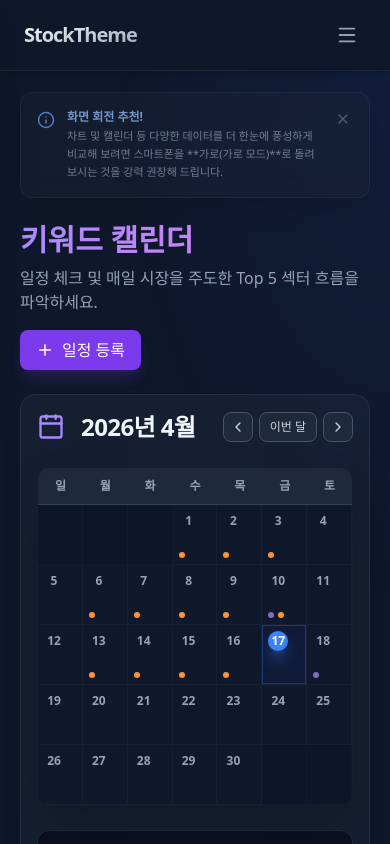
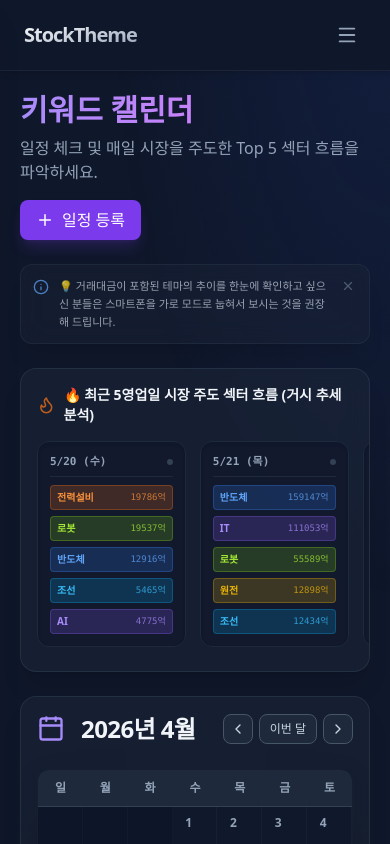
Before and after one commit to rebuilderj-ops/stock-shading, a React (Vite) app: page /calendar in a window 390 px wide. Built offline with nearby package versions, Linux system fonts and the light colour scheme.

Commit message:
feat: 주식 대시보드 영업일 아코디언 도입, 5일 강세 테마 거시 추세 뷰 추가, 가로보기 배너 타겟팅 및 뉘앙스 순화 완료

```diff
--- a/src/components/Layout.jsx
+++ b/src/components/Layout.jsx
@@ -9,8 +9,6 @@ const Layout = () => {
   const [isSettingsOpen, setIsSettingsOpen] = useState(false);
   // 테마 상태 (dark 또는 light)
   const [theme, setTheme] = useState(localStorage.getItem('theme') || 'dark');
-  // 가로보기 추천 배너 닫힘 상태
-  const [isBannerClosed, setIsBannerClosed] = useState(false);
 
   // 테마 변경 효과 적용
   useEffect(() => {
@@ -117,26 +115,6 @@ const Layout = () => {
         <div className="absolute inset-0 bg-[radial-gradient(ellipse_at_top_right,_var(--tw-gradient-stops))] from-blue-900/20 via-[#0F172A]/0 to-[#0F172A]/0 pointer-events-none"></div>
 
         <div className="p-5 md:p-10 relative z-10 max-w-7xl mx-auto space-y-6">
-
-          {/* [모바일 가로 회전 추천 배너] 모바일 화면(md 미만)에서 가로보기 조언 알림 */}
-          {!isBannerClosed && (
-            <div className="md:hidden glass-panel border border-blue-500/30 rounded-xl p-4 bg-blue-900/10 flex items-start gap-3 shadow-lg animate-pulse">
-              <Info className="text-blue-400 flex-shrink-0 mt-0.5" size={18} />
-              <div className="flex-1">
-                <h4 className="text-xs font-bold text-blue-300">화면 회전 추천!</h4>
-                <p className="text-[11px] text-slate-400 leading-relaxed mt-0.5">
-                  차트 및 캘린더 등 다양한 데이터를 더 한눈에 풍성하게 비교해 보려면 스마트폰을 **가로(가로 모드)**로 돌려 보시는 것을 강력 권장해 드립니다.
-                </p>
-              </div>
-              <button
-                onClick={() => setIsBannerClosed(true)}
-                className="text-slate-500 hover:text-slate-200 cursor-pointer p-0.5"
-              >
-                <X size={16} />
-              </button>
-            </div>
-          )}
-
           <Outlet />
         </div>
       </main>
--- a/src/pages/KeywordCalendar.jsx
+++ b/src/pages/KeywordCalendar.jsx
@@ -1,5 +1,5 @@
-import React, { useState } from 'react';
-import { ChevronLeft, ChevronRight, Calendar as CalendarIcon, Tag, Plus, X, Flame } from 'lucide-react';
+import React, { useState, useMemo } from 'react';
+import { ChevronLeft, ChevronRight, Calendar as CalendarIcon, Tag, Plus, X, Flame, Info } from 'lucide-react';
 import { INITIAL_KEYWORDS, INITIAL_SCHEDULES, INITIAL_DAILY_RECORDS } from '../lib/mockData';
 
 // Tailwind CSS purged class helper
@@ -24,8 +24,19 @@ const KeywordCalendar = () => {
   const [currentDate, setCurrentDate] = useState(new Date());
   const [schedules, setSchedules] = useState(INITIAL_SCHEDULES);
 
+  // 모바일 화면 가로보기 권장 뱃지 상태
+  const [isBannerClosed, setIsBannerClosed] = useState(false);
+
   // 터치 및 클릭 반응형 상세 판넬을 위한 선택된 날짜 상태입니다. 기본값은 오늘 날짜입니다.
   const [selectedDate, setSelectedDate] = useState(new Date().toISOString().split('T')[0]);
+
+  // [신규] 최근 5영업일 동안의 날짜들을 가동하여 5일간 자금 쏠림의 거시적 이동 트렌드를 추출합니다.
+  const last5Dates = useMemo(() => {
+    const dates = [...new Set(INITIAL_DAILY_RECORDS.map(r => r.date))];
+    dates.sort((a, b) => new Date(b) - new Date(a));
+    // 최근 5개 영업일만 오름차순(시간 흐름 순: 월 -> 화 -> 수 -> 목 -> 금)으로 역순 슬라이싱 정렬합니다.
+    return dates.slice(0, 5).reverse();
+  }, []);
 
   // Modal State
   const [isModalOpen, setIsModalOpen] = useState(false);
@@ -182,6 +193,69 @@ const KeywordCalendar = () => {
           <Plus size={18} /> 일정 등록
         </button>
       </header>
+
+      {/* 모바일 가로보기 순화 권장 배너 */}
+      {!isBannerClosed && (
+        <div className="md:hidden glass-panel border border-blue-500/20 rounded-xl p-3 bg-blue-900/10 flex items-start gap-2.5 shadow animate-pulse">
+          <Info className="text-blue-400 flex-shrink-0 mt-0.5" size={16} />
+          <div className="flex-1">
+            <p className="text-[11px] text-slate-300 leading-relaxed font-medium">
+              💡 거래대금이 포함된 테마의 추이를 한눈에 확인하고 싶으신 분들은 스마트폰을 가로 모드로 눕혀서 보시는 것을 권장해 드립니다.
+            </p>
+          </div>
+          <button
+            onClick={() => setIsBannerClosed(true)}
+            className="text-slate-500 hover:text-slate-200 cursor-pointer p-0.5"
+          >
+            <X size={14} />
+          </button>
+        </div>
+      )}
+
+      {/* [신규] 최근 5영업일 동안의 자금 대이동 트렌드 한눈에 보기 트래커 */}
+      <section className="glass-panel border border-slate-700/80 rounded-2xl p-4 md:p-6 space-y-4">
+        <div className="flex items-center gap-2">
+          <Flame className="text-orange-500 animate-pulse" size={20} />
+          <h2 className="text-sm md:text-base font-bold text-slate-100">
+            🔥 최근 5영업일 시장 주도 섹터 흐름 (거시 추세 분석)
+          </h2>
+        </div>
+
+        <div className="overflow-x-auto pb-2 -mx-4 px-4 md:mx-0 md:px-0 custom-scrollbar">
+          <div className="flex gap-3.5 min-w-[800px] md:min-w-0 md:grid md:grid-cols-5">
+            {last5Dates.map(dateStr => {
+              const top5 = getTop5SectorsForDate(dateStr);
+              const dateObj = new Date(dateStr);
+              const formattedDate = `${dateObj.getMonth() + 1}/${dateObj.getDate()} (${['일','월','화','수','목','금','토'][dateObj.getDay()]})`;
+
+              return (
+                <div
+                  key={dateStr}
+                  className={`flex-1 min-w-[145px] md:min-w-0 bg-slate-900/60 border rounded-xl p-3 flex flex-col gap-2 hover:border-slate-600 transition-colors shadow-inner
+                    ${selectedDate === dateStr ? 'border-violet-500/50 bg-slate-900/90' : 'border-slate-800'}`}
+                >
+                  <div className="border-b border-slate-800 pb-1.5 flex justify-between items-center">
+                    <span className="text-[11px] font-black text-slate-400 font-mono">{formattedDate}</span>
+                    <span className={`w-1.5 h-1.5 rounded-full ${selectedDate === dateStr ? 'bg-violet-400 animate-ping' : 'bg-slate-700'}`}></span>
+                  </div>
+
+                  <div className="flex flex-col gap-1.5">
+                    {top5.map((sector) => (
+                      <div key={sector.rank} className={`flex items-center justify-between text-[10px] border rounded px-1.5 py-1 font-bold ${sector.colorClass}`} title={`거래대금 ${sector.vol.toLocaleString()}억`}>
+                        <span className="truncate flex-1 max-w-[80px]">{sector.name}</span>
+                        <span className="opacity-75 font-mono text-[9px] font-normal">{sector.vol}억</span>
+                      </div>
+                    ))}
+                    {top5.length === 0 && (
+                      <span className="text-[10px] text-slate-600 italic py-4 text-center">휴일 또는 데이터 없음</span>
+                    )}
+                  </div>
+                </div>
+              );
+            })}
+          </div>
+        </div>
+      </section>
 
       <div className="glass-panel p-4 md:p-6 rounded-2xl relative overflow-hidden border border-slate-700">
         {/* Calendar Header */}
--- a/src/pages/KeywordEncyclopedia.jsx
+++ b/src/pages/KeywordEncyclopedia.jsx
@@ -1,11 +1,14 @@
 import React, { useState } from 'react';
-import { Search, Plus, Trash2, Edit, Tag, X, TrendingUp } from 'lucide-react';
+import { Search, Plus, Trash2, Edit, Tag, X, TrendingUp, Info } from 'lucide-react';
 import { INITIAL_KEYWORDS, INITIAL_STOCKS } from '../lib/mockData';
 
 const KeywordEncyclopedia = () => {
   const [keywords, setKeywords] = useState(INITIAL_KEYWORDS);
   const [stocks, setStocks] = useState(INITIAL_STOCKS);
   const [searchTerm, setSearchTerm] = useState('');
+
+  // 모바일 화면 가로보기 권장 뱃지 상태
+  const [isBannerClosed, setIsBannerClosed] = useState(false);
 
   // Modals
   const [isFormModalOpen, setIsFormModalOpen] = useState(false);
@@ -95,6 +98,24 @@ const KeywordEncyclopedia = () => {
           </button>
         </div>
       </header>
+
+      {/* 모바일 가로보기 순화 권장 배너 */}
+      {!isBannerClosed && (
+        <div className="md:hidden glass-panel border border-blue-500/20 rounded-xl p-3 bg-blue-900/10 flex items-start gap-2.5 shadow animate-pulse">
+          <Info className="text-blue-400 flex-shrink-0 mt-0.5" size={16} />
+          <div className="flex-1">
+            <p className="text-[11px] text-slate-300 leading-relaxed font-medium">
+              💡 차트를 넓고 시원하게 비교하고 싶으신 분들은 스마트폰을 가로 모드로 눕혀서 보시는 것을 권장해 드립니다.
+            </p>
+          </div>
+          <button
+            onClick={() => setIsBannerClosed(true)}
+            className="text-slate-500 hover:text-slate-200 cursor-pointer p-0.5"
+          >
+            <X size={14} />
+          </button>
+        </div>
+      )}
 
       {/* Keywords List (Grid Table View) */}
       <div className="space-y-10">
--- a/src/pages/ShadowingDashboard.jsx
+++ b/src/pages/ShadowingDashboard.jsx
@@ -4,6 +4,9 @@ import { Search, TrendingUp, DollarSign, Calendar, Tag, Activity, ChevronRight,
 
 const ShadowingDashboard = () => {
   const [searchTerm, setSearchTerm] = useState('');
+
+  // 모바일/태블릿 화면에서 날짜 목록이 길게 늘어지는 것을 방지하기 위한 아코디언 접기 상태입니다.
+  const [isDateListExpanded, setIsDateListExpanded] = useState(false);
 
   // 매핑 함수
   const enhancedRecords = useMemo(() => {
@@ -100,23 +103,46 @@ const ShadowingDashboard = () => {
       {/* Main Layout: Left Date Picker, Right Data Table */}
       <div className="flex flex-col lg:flex-row gap-6">
 
-        {/* Left Panel: Date List */}
+        {/* Left Panel: Date List (모바일에서는 아코디언 접힘 지원) */}
         <div className="w-full lg:w-[220px] flex-shrink-0">
           <div className="glass-panel rounded-xl border border-slate-700 overflow-hidden sticky top-6">
-            <div className="bg-slate-800/80 p-3 border-b border-slate-700/50">
+
+            {/* 모바일 아코디언 토글을 지원하는 영업일 목록 헤더 */}
+            <div
+              onClick={() => setIsDateListExpanded(!isDateListExpanded)}
+              className="bg-slate-800/80 p-3 border-b border-slate-700/50 flex justify-between items-center cursor-pointer select-none"
+            >
               <h3 className="font-bold text-sm text-slate-100 flex items-center gap-2">
                 <Calendar size={16} className="text-blue-400" />
-                영업일 목록
+                영업일 선택
               </h3>
+
+              {/* 모바일 화면에서만 노출되는 현재 선택된 일자 뱃지 및 토글 텍스트 */}
+              <div className="lg:hidden flex items-center gap-2 text-xs text-blue-400 font-bold">
+                <span className="bg-slate-900/60 border border-slate-700/40 px-2 py-0.5 rounded text-[10px] text-slate-300 font-mono">
+                  {selectedDate}
+                </span>
+                <span className="text-[11px] font-semibold opacity-95">
+                  {isDateListExpanded ? "목록 닫기 ▲" : "날짜 변경 ▼"}
+                </span>
+              </div>
             </div>
-            <div className="max-h-[700px] overflow-y-auto custom-scrollbar p-1.5 space-y-0.5">
+
+            {/* 날짜 아코디언 바디 (모바일에선 isDateListExpanded에 따라 노출, PC에선 항상 노출) */}
+            <div className={`overflow-y-auto custom-scrollbar p-1.5 space-y-0.5 transition-all duration-300
+              ${isDateListExpanded ? 'max-h-[320px] block' : 'hidden lg:block'}
+              lg:max-h-[700px]`}
+            >
               {uniqueDates.map(dateStr => {
                 const isSelected = selectedDate === dateStr;
                 const dailyCount = enhancedRecords.filter(r => r.date === dateStr).length;
                 return (
                   <button
                     key={dateStr}
-                    onClick={() => setSelectedDate(dateStr)}
+                    onClick={() => {
+                      setSelectedDate(dateStr);
+                      setIsDateListExpanded(false); // 선택 후 자동으로 리스트를 접어 공간을 극대화합니다.
+                    }}
                     className={`w-full text-left px-3 py-2 rounded-lg flex items-center justify-between transition-all duration-200 cursor-pointer ${
                       isSelected
                         ? 'bg-blue-600/20 border border-blue-500/50 shadow-sm'
@@ -133,7 +159,7 @@ const ShadowingDashboard = () => {
                     </div>
                     {isSelected && <ChevronRight size={14} className="text-blue-400" />}
                   </button>
-                )
+                );
               })}
             </div>
           </div>
```
